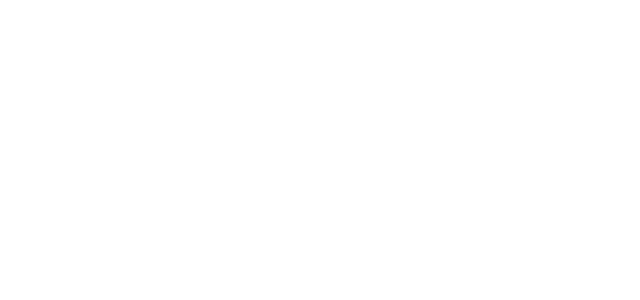
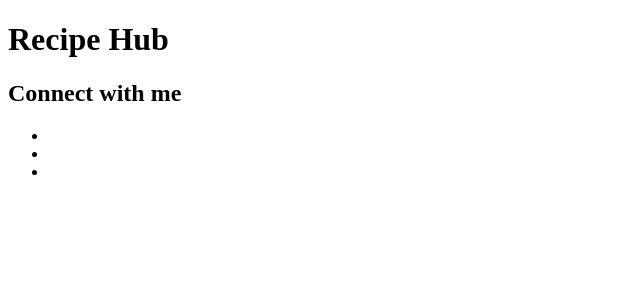
Before and after one commit to nanrisa27/Recipe-Hub, a React (Create React App) app in the folder recipes-hub/: page / in a window 1280 px wide. Shown: the top 300 px of the page, without its empty margins (0-640 px from the left). Built offline with nearby package versions, Linux system fonts and the light colour scheme.

Commit message:
creating components

```diff
--- a/recipes-hub/src/App.js
+++ b/recipes-hub/src/App.js
@@ -1,15 +1,26 @@
-import React from 'react';
+import React, { Component } from 'react';
+import Footer from "./Components/Footer/Footer";
 
 
 
-function App() {
-  return (
-    <div className="App">
+class App extends Component {
+  render(){
+    return (
+      <div className="App">
+        <header className= "recipe-header">
+
+          <h1 className="title">Recipe Hub</h1>
+        </header>
+
+        <Footer/>
 
 
 
-    </div>
-  );
+      </div>
+    );
+
+  }
+
 }
 
 export default App;
--- /dev/null
+++ b/recipes-hub/src/Components/Footer/Footer.js
@@ -0,0 +1,49 @@
+import React from 'react';
+
+class Footer extends React.Component {
+
+	render() {
+		return (
+			<footer className="page-footer">
+				<div className="container">
+					<div className="column four">
+					<h2>Connect with me</h2>
+					<ul className="connect-list">
+						<li className="connect-list__item">
+							<a
+								className="connect-list__link"
+								href="https://www.linkedin.com/in/nancy-minyoi-mulozi/"
+								target="newwindow"
+							>
+								<i className="zmdi zmdi-linkedin zmdi-hc-5x" />
+							</a>
+						</li>
+						<li className="connect-list__item">
+							<a
+								className="connect-list__link"
+								href="https://github.com/nanrisa27"
+								target="newwindow"
+							>
+								<i className="zmdi zmdi-github-alt zmdi-hc-5x" />
+							</a>
+						</li>
+						<li className="connect-list__item">
+							<a
+								className="connect-list__link"
+								href="https://www.instagram.com/joshfied_0904/?hl=en/"
+								target="newwindow"
+							>
+								<i className="zmdi zmdi-instagram zmdi-hc-5x" />
+							</a>
+						</li>
+					</ul>
+					</div>
+				</div>
+			</footer>
+		);
+	}
+}
+
+
+
+export default Footer;
```
Also changed, not shown: recipes-hub/src/Components/Form/Form.js (added, +10 -0 lines), recipes-hub/src/Components/NavBar/NavBar.js (added, +10 -0 lines), recipes-hub/src/Components/Recipes/Recipes.js (added, +9 -0 lines), recipes-hub/src/Components/Router/Router.js (added, +12 -0 lines).
